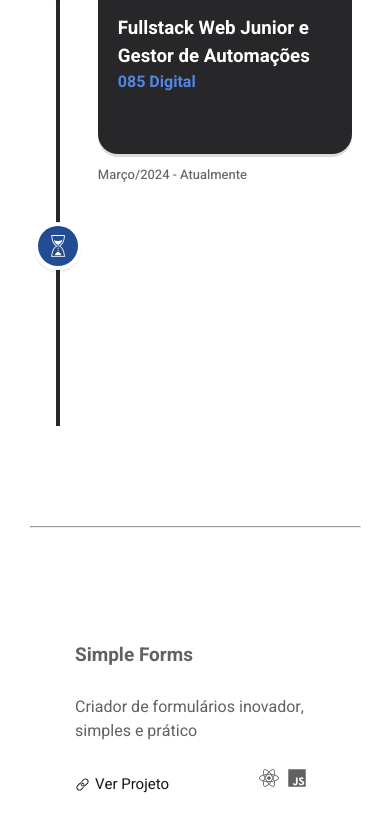
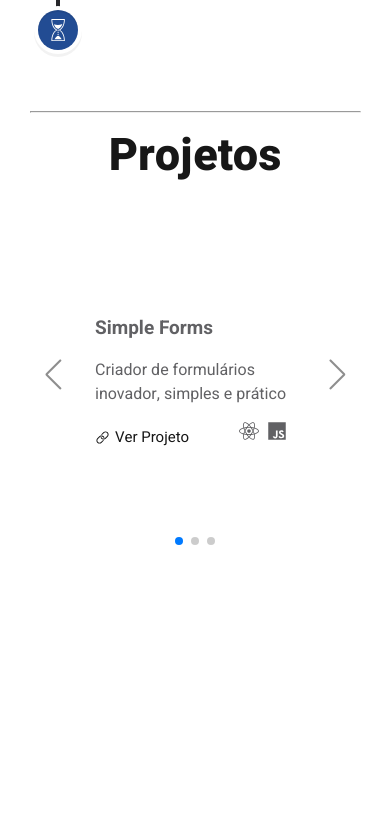
Before and after one commit to zinfex/portifolio-arthur-rocha, a Next.js app: page / in a window 390 px wide. Shown: the part 2492-3324 px from the top of the page. After the commit the page ends 3052 px from the top, so only its background shows below. Built offline with nearby package versions, Linux system fonts and the light colour scheme.

Commit message:
Project component responsive

```diff
--- a/src/app/globals.css
+++ b/src/app/globals.css
@@ -156,7 +156,7 @@ a {
   font-family: Arial, Helvetica, sans-serif;
   font-size: 40px;
   font-weight: 800;
-  width: 80%;
+  width: 100%;
 
 }
 
@@ -166,7 +166,7 @@ a {
   line-height: 28px;
   margin-top: 25px;
   padding-top: 10px;
-  width: 70%;
+  width: 100%;
 }
 
 .homepage-first-area {
--- a/src/app/page.jsx
+++ b/src/app/page.jsx
@@ -15,9 +15,7 @@ import "swiper/css";
 import "swiper/css/effect-cards";
 import Skills from "@/components/Skills/Skills";
 
-
 export default function Home() {
-
   const [stayLogo, setStayLogo] = useState(false);
 	const [logoSize, setLogoSize] = useState(80);
 	const [oldLogoSize, setOldLogoSize] = useState(80);
@@ -39,7 +37,6 @@ export default function Home() {
     window.addEventListener("resize", handleResize);
     return () => window.removeEventListener("resize", handleResize);
   }, []);
-
 
 	useEffect(() => {
 		const handleScroll = () => {
@@ -88,18 +85,15 @@ export default function Home() {
 		boxShadow: stayLogo ? "0px 4px 10px rgba(0, 0, 0, 0.25)" : "none",
 	};
 
-
   return (
     <div className="page-content" id="inicio">
       <Header />
-
       <div className="content-wrapper">
         <div className="homepage-logo-container">
           <div style={logoStyle}>
             <Image src="/picture.png" width={logoSize} height={logoSize} className="logo" alt="about"/>
           </div>
         </div>
-
         <div className="homepage-container">
           <div className="homepage-first-area">
             <div className="homepage-first-area-left-side">
@@ -119,7 +113,6 @@ export default function Home() {
               >
                   <SwiperSlide>
                     <Image
-
                       src={"/avatar.jpg"}
                       width={400}
                       height={400}
@@ -136,31 +129,21 @@ export default function Home() {
                       alt={`Projeto`}
                     />
                    </SwiperSlide>
-
               </Swiper>
             </div>
           </div>
-
           <div className="homepage-cv">
             <a href="/cv_Arthur_Rocha.pdf" download="cv_Arthur_Rocha.pdf" target="_blank">Download CV <PiReadCvLogo size={20}/> </a>
           </div>
-
-
           <div className="homepage-socials">
               <a href="https://www.linkedin.com/in/rocha-dev/" target="_blank"><FaLinkedinIn size={27} /></a>
               <a href="https://github.com/zinfex" target="_blank"><FaGithub size={27}/></a>
               <a href="https://www.instagram.com/arthurochaz/" target="_blank"><FaInstagram size={27} /></a>
               <a href="mailto:zinfegr@gmail.com"><MdOutlineEmail size={30}/></a>
           </div>
-
-
-
-
           <Skills />
-
           <Track />
-
-          <hr style={{marginTop: 100}} id="experiencia"/>
+          <hr style={{marginTop: 80}} id="experiencia"/>
 
           <Projects />
         </div>
--- a/src/components/Projects/Projects.jsx
+++ b/src/components/Projects/Projects.jsx
@@ -9,8 +9,15 @@ import { SiTypescript } from "react-icons/si";
 import { IoLogoJavascript } from "react-icons/io5";
 import { FaReact } from "react-icons/fa";
 import { RiNextjsFill, RiNodejsFill, RiTailwindCssFill } from "react-icons/ri";
+
+import { Swiper, SwiperSlide } from 'swiper/react';
+import 'swiper/css';
+import 'swiper/css/pagination';
+import 'swiper/css/navigation';
+import { Pagination, Navigation } from 'swiper/modules';
+
 export default function Projects() {
-  const [projects, setProjects] = useState([
+  const projects = [
     {
       title: 'Simple Forms',
       description: 'Criador de formulários inovador, simples e prático',
@@ -35,10 +42,12 @@ export default function Projects() {
       description: 'Criei uma nova versão do site da marca de carros BYD',
       link: 'https://github.com/zinfex/BYD-NewSite'
     },
-  ]);
+  ]
 
   return (
     <div className="homepage-projects" id="projetos">
+        <div className="title-track title-track-projects" style={{marginBottom: 0, marginTop: 10}}>Projetos</div>
+
         <div className="all-projects-container">
             {projects.map((project, index) => {
               return (
@@ -60,6 +69,42 @@ export default function Projects() {
               )
             })}
         </div>
+
+        <div className="all-projects-container-mobile">
+          <Swiper
+            slidesPerView={1}
+            spaceBetween={30}
+            loop={true}
+            pagination={{
+              clickable: true,
+            }}
+            navigation={true}
+            modules={[Pagination, Navigation]}
+            className="mySwiper"
+          >
+            {projects.map((project, index) => {
+              return (
+                <SwiperSlide>
+                  <div key={index} className="project-container-mobile" onClick={() => window.open(project.link, "_blank")}>
+                      <h2 className="project-title">{project.title}</h2>
+                      <p className="project-description">{project.description}</p>
+
+                      <div style={{display: 'flex', alignItems: 'end', justifyContent: 'space-between'}}>
+                        <a className="project-link" target="_blank" rel="noopener noreferrer" style={{display: 'flex', alignItems: 'center', gap: 5}}>
+                          <IoIosLink /> Ver Projeto
+                        </a>
+                        <div className="project-stacks">
+                          {project.stacks.map((stackIcon, i) => (
+                            <span key={i} style={{ marginRight: 8 }}>{stackIcon}</span>
+                          ))}
+                        </div>
+                      </div>
+                  </div>
+                </SwiperSlide>
+              )
+            })}
+          </Swiper>
+        </div>
     </div>
   );
 }
--- a/src/components/Projects/projects.css
+++ b/src/components/Projects/projects.css
@@ -10,7 +10,6 @@
     margin-left: -35px;
     margin-right: -35px;
     padding-bottom: 30px;
-    padding-top: 30px;
 }
 
 .project-container {
@@ -22,6 +21,7 @@
     border-radius: 10px;
     width: 300px;
     transition: 100ms ease-in-out;
+    margin-top: 50px;
 }
 
 .project-container:hover {
@@ -59,3 +59,46 @@
     font-size: 15px;
     padding-top: 20px;
 }
+
+.project-container-mobile {
+    width: 200px;
+    align-self: center;
+}
+
+.all-projects-container-mobile {
+    display: flex;
+    justify-content: center;
+    align-content: center;
+    cursor: pointer;
+}
+
+.swiper-backface-hidden .swiper-slide {
+    display: flex;
+    justify-content: center;
+    margin-bottom: 200px;
+}
+
+.swiper-button-prev:after, .swiper-button-next:after {
+    color: rgba(141, 141, 141, 0.993);
+    transform: scale(0.7);
+}
+
+@media (max-width: 768px) {
+    .all-projects-container {
+        display: none;
+    }
+
+    .homepage-projects {
+        padding-top: 0;
+    }
+}
+
+@media (min-width: 768px) {
+    .all-projects-container-mobile {
+        display: none;
+    }
+}
+
+.title-track-projects {
+    margin-bottom: 0;
+}
--- a/src/components/Track/Exp.jsx
+++ b/src/components/Track/Exp.jsx
@@ -7,7 +7,6 @@ import {
 } from "react-vertical-timeline-component";
 import "react-vertical-timeline-component/style.min.css";
 import { FaBookReader } from "react-icons/fa";
-import { FaReact } from "react-icons/fa6";
 import { MdOutlineWork } from "react-icons/md";
 import { BsPersonWorkspace } from "react-icons/bs";
 import { GiSandsOfTime } from "react-icons/gi";
@@ -60,6 +59,7 @@ export default function Experience() {
 
             return (
               <VerticalTimelineElement
+
                 className="vertical-timeline-element--work"
                 date={years}
                 iconStyle={{
--- a/src/components/Track/track.css
+++ b/src/components/Track/track.css
@@ -27,11 +27,11 @@
   height: fit-content;
 }
 
-@media (max-width: 1024px) {
+/* @media (max-width: 1024px) {
   .vertical-timeline-element-content, .tracker-box {
     height: 200px;
   }
-}
+} */
 
 .vertical-timeline-element-date {
   color: #27272A;
```
Lines whose indentation alone changed are shown as unchanged.
